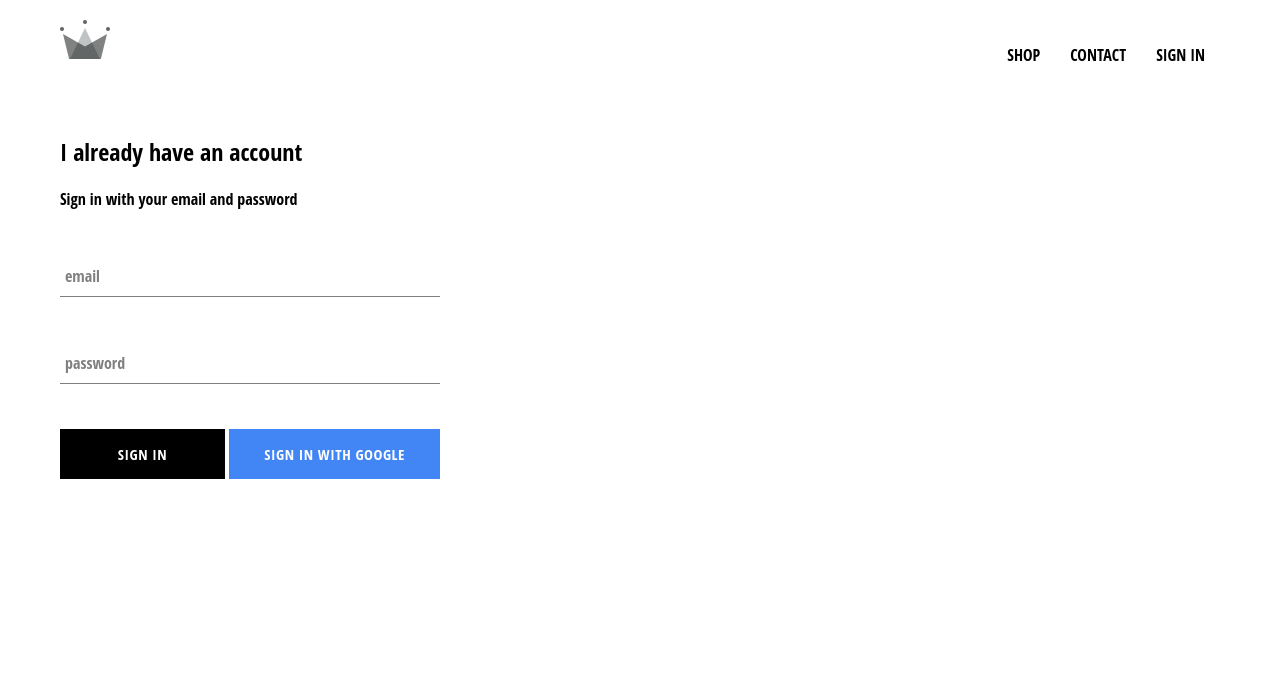
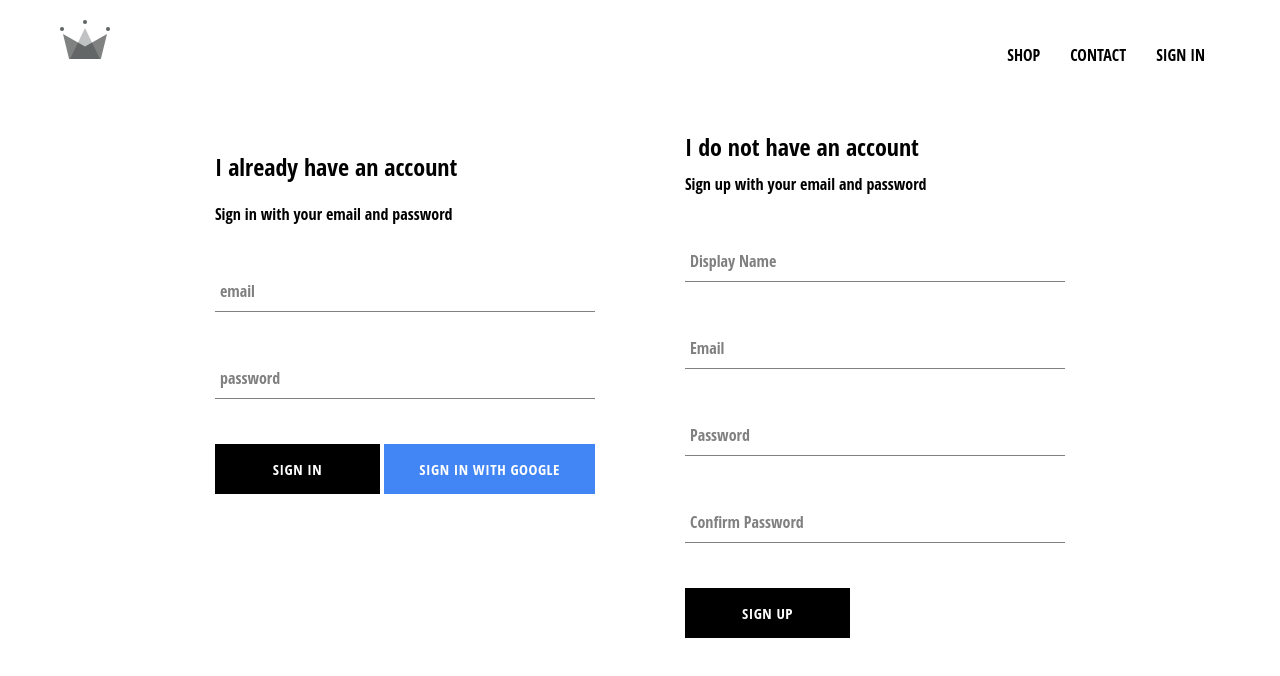
Before and after one commit to sevenish7/ecommerce-tutorial, a React (Create React App) app: page /signin in a window 1280 px wide. Shown: the top 676 px of the page. Built offline with nearby package versions, Linux system fonts and the light colour scheme; no server answers.

Commit message:
added email and password with firebase signup

```diff
--- a/src/App.js
+++ b/src/App.js
@@ -33,6 +33,8 @@
                         }
                     });
                 });
+
+                console.log(this.state);
             } else {
                 this.setState({currentUser: userAuth});
             }
--- /dev/null
+++ b/src/components/sign-up/sign-up.component.jsx
@@ -0,0 +1,98 @@
+import React from 'react';
+import FormInput from '../form-input/form-input.component';
+import CustomButton from '../custom-button/custom-button.component';
+
+import { auth, createUserProfileDocument } from '../../firebase/firebase.utils';
+
+import './sign-up.styles.scss';
+
+class SignUp extends React.Component {
+    constructor() {
+        super();
+
+        this.state = {
+            displayName: '',
+            email: '',
+            password: '',
+            confirmPassword: '',
+        }
+    }
+
+    handleSubmit = async event => {
+        event.preventDefault();
+
+        const { displayName, email, password, confirmPassword } = this.state;
+
+        if(password != confirmPassword)
+        {
+            alert("password don't match");
+            return;
+        }
+
+        try {
+            const { user } = await auth.createUserWithEmailAndPassword(email, password);
+            await createUserProfileDocument(user, { displayName });
+
+            this.setState({
+                displayName: '',
+                email: '',
+                password: '',
+                confirmPassword: '',
+            });
+        } catch(error) {
+            console.log(error);
+        }
+    }
+
+    handleChange = event => {
+        const { name, value } = event.target;
+        this.setState({ [name] : value });
+    }
+
+    render() {
+        const {displayName, email, password, confirmPassword } = this.state;
+        return(
+            <div className='sign-up'>
+                <h2 className='title'>I do not have an account</h2>
+                <span>Sign up with your email and password</span>
+                <form className='sign-up-form' onSubmit={this.handleSubmit}>
+                    <FormInput
+                        type='text'
+                        name='displayName'
+                        value={displayName}
+                        onChange={this.handleChange}
+                        label='Display Name'
+                        required
+                    />
+                    <FormInput
+                        type='email'
+                        name='email'
+                        value={email}
+                        onChange={this.handleChange}
+                        label='Email '
+                        required
+                    />
+                    <FormInput
+                        type='password'
+                        name='password'
+                        value={password}
+                        onChange={this.handleChange}
+                        label='Password'
+                        required
+                    />
+                    <FormInput
+                        type='password'
+                        name='confirmPassword'
+                        value={confirmPassword}
+                        onChange={this.handleChange}
+                        label='Confirm Password'
+                        required
+                    />
+                    <CustomButton type='submit'>Sign Up</CustomButton>
+                </form>
+            </div>
+        )
+    }
+}
+
+export default SignUp;
--- /dev/null
+++ b/src/components/sign-up/sign-up.styles.scss
@@ -0,0 +1,9 @@
+.sign-up {
+    display: flex;
+    flex-direction: column;
+    width: 380px;
+
+    .title {
+        margin: 10px 0;
+    }
+}
--- a/src/pages/signin/signin-page.component.jsx
+++ b/src/pages/signin/signin-page.component.jsx
@@ -1,10 +1,12 @@
 import React from 'react';
-import SignIn from '../../components/signin/signin.component'
-import './signin-page.styles.scss'
+import SignIn from '../../components/signin/signin.component';
+import SignUp from '../../components/sign-up/sign-up.component';
+import './signin-page.styles.scss';
 
 const SignInPage = () => (
     <div className  = 'signin-page'>
         <SignIn/>
+        <SignUp/>
     </div>
 );
 
--- a/src/pages/signin/signin-page.styles.scss
+++ b/src/pages/signin/signin-page.styles.scss
@@ -0,0 +1,7 @@
+.signin-page {
+    width: 850px;
+    display: flex;
+    justify-content: space-between;
+    margin: 30px auto;
+
+}
```
